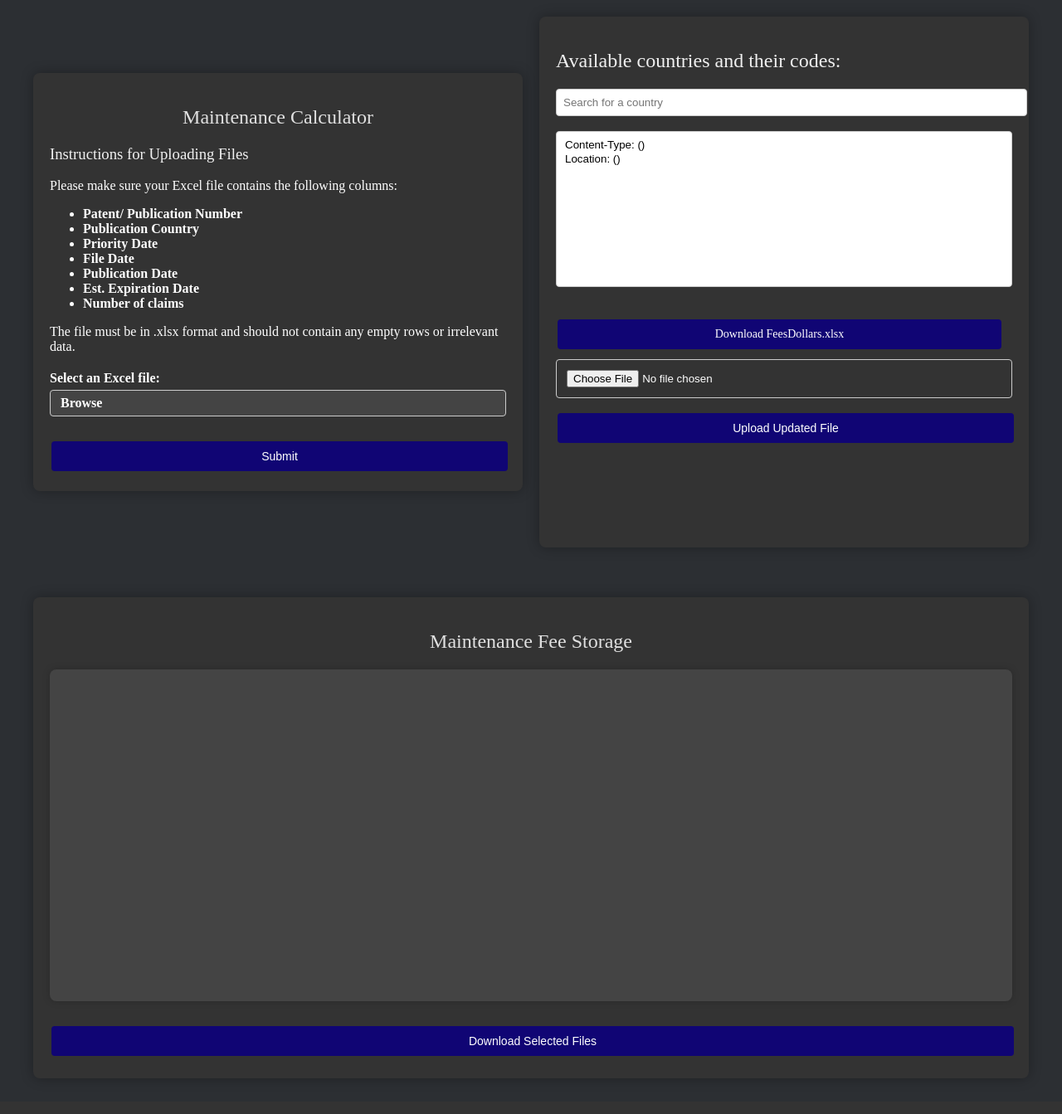
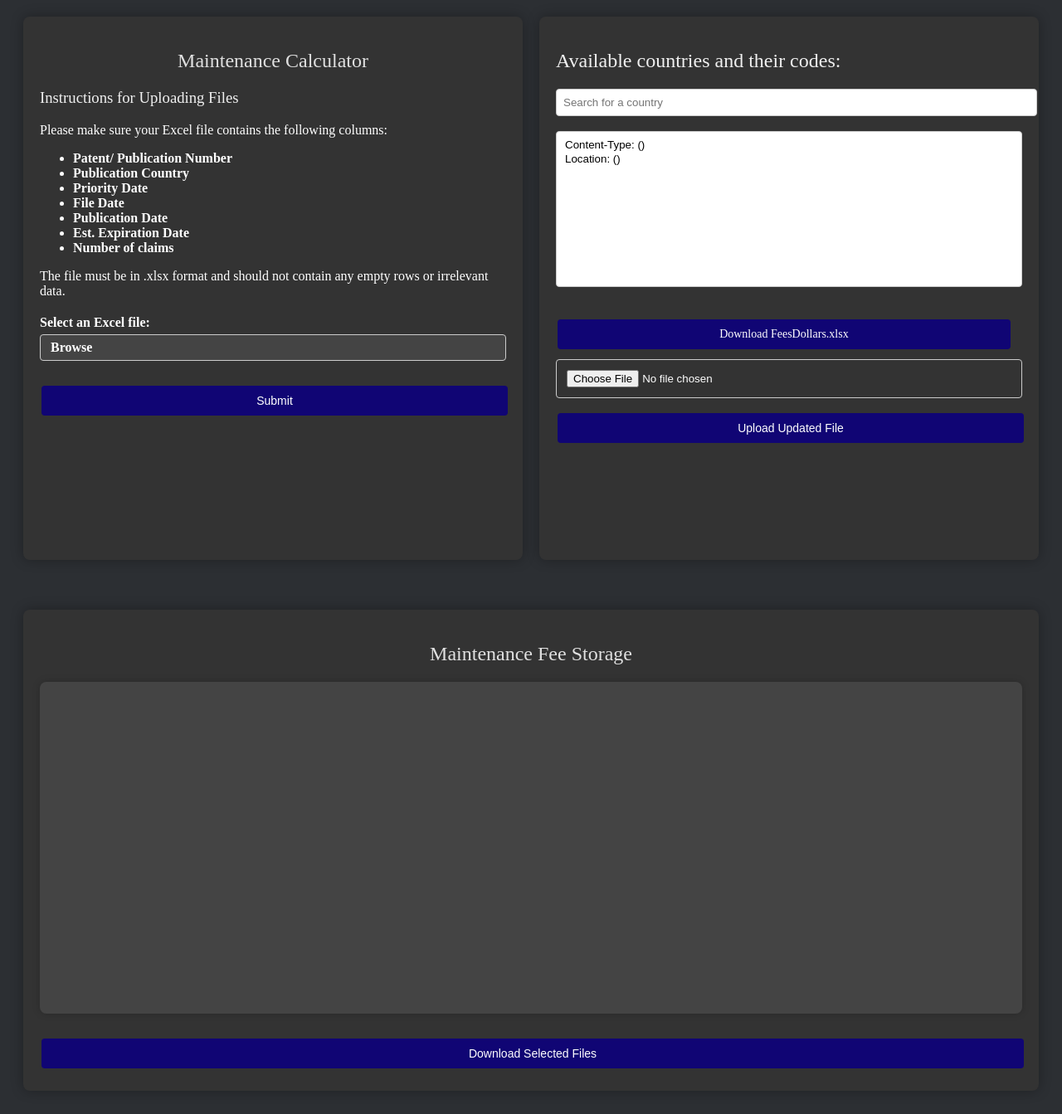
Before and after one commit to dzemomustajbasic/maintenancecalculator, a Django app: page /calculate/ in a window 1280 px wide. Shown: the part 66-1409 px from the top of the page at 83% size. Before the commit the page ends 1368 px from the top, so only its background shows below. Run offline with Django 5.2, Linux system fonts and the light colour scheme; data comes from the database, SQL or seed files in the repository; both versions use the stored data as it was after the commit.

Commit message:
update css

```diff
--- a/calculator/Static/Calculator/styles.css
+++ b/calculator/Static/Calculator/styles1.css
@@ -5,8 +5,6 @@
 }
 
 .container {
-    max-width: 1200px;
-    margin: 0 auto;
     padding: 20px;
 }
 
@@ -199,6 +197,7 @@
     max-width: 100%;
     width: 70%;
     top: 0;
+    min-height: 615px
 }
 
 .calc-heading {
@@ -285,7 +284,7 @@
     max-width: 100%;
     width: 70%;
     margin: auto;
-    min-height: 600px;
+    min-height: 615px;
 }
 .calc-page-container {
     display: flex;
--- a/calculator/templates/calculator/Calculate.html
+++ b/calculator/templates/calculator/Calculate.html
@@ -33,14 +33,16 @@
                 </label>
             </div>
 
-            <button type="submit" class="calc-btn">Submit</button>
-        </form>
-        <!-- Existing error message section -->
-        {% if error_message %}
+            {% if error_message %}
         <div class="alert alert-danger" style="color: red; font-weight: bold; margin-top: 20px;">
             <strong>Error:</strong> {{ error_message }}
         </div>
         {% endif %}
+
+            <button type="submit" class="calc-btn">Submit</button>
+        </form>
+        <!-- Existing error message section -->
+
 
         {% if download_url %}
             <a href="{{ download_url }}" class="calc-btn calc-btn-success">Download File</a>
--- a/calculator/templates/calculator/base.html
+++ b/calculator/templates/calculator/base.html
@@ -3,7 +3,7 @@
 <html>
 <head>
     <title>{% block title %}TIPA{% endblock %}</title>
-    <link rel="stylesheet" type="text/css" href="{% static 'calculator/styles.css' %}">
+    <link rel="stylesheet" type="text/css" href="{% static 'calculator/styles1.css' %}">
 </head>
 <body>
     <div class="navbar">
```
Also changed, not shown: db.sqlite3, 4 other files.
